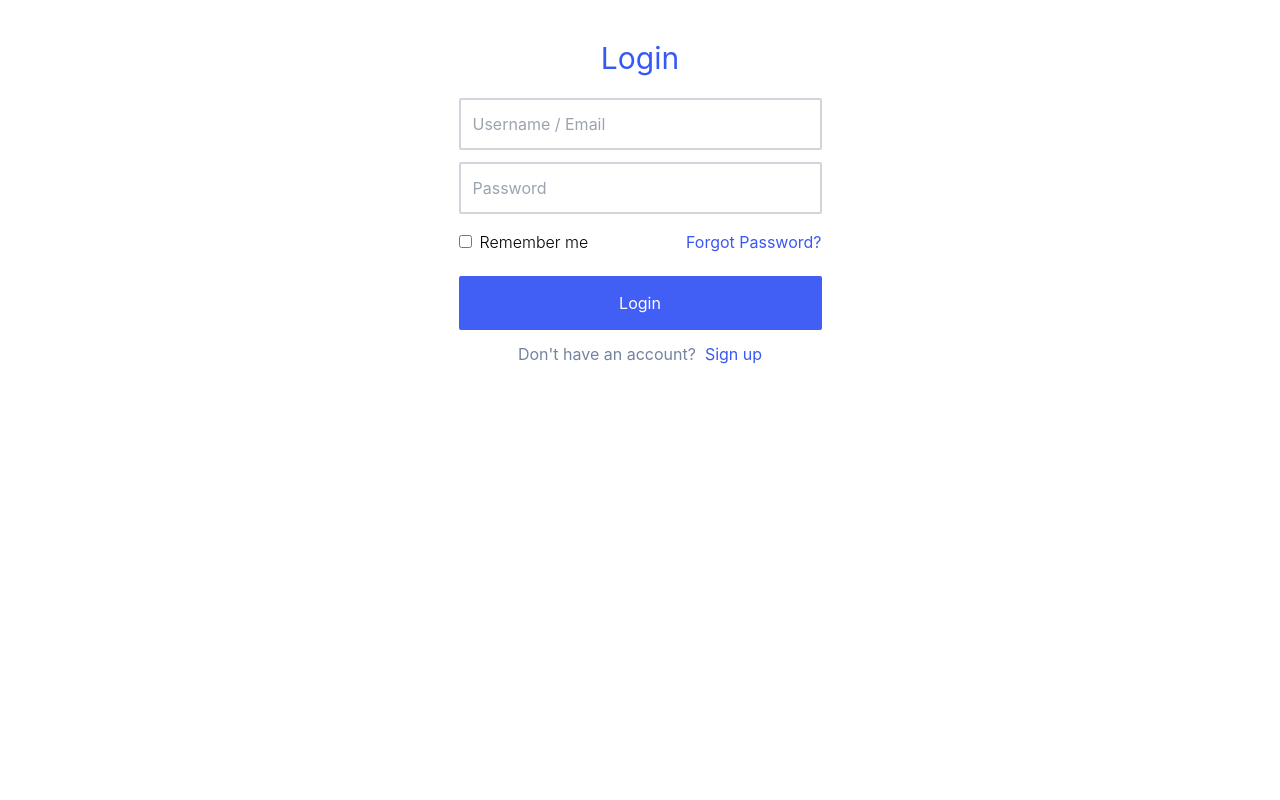
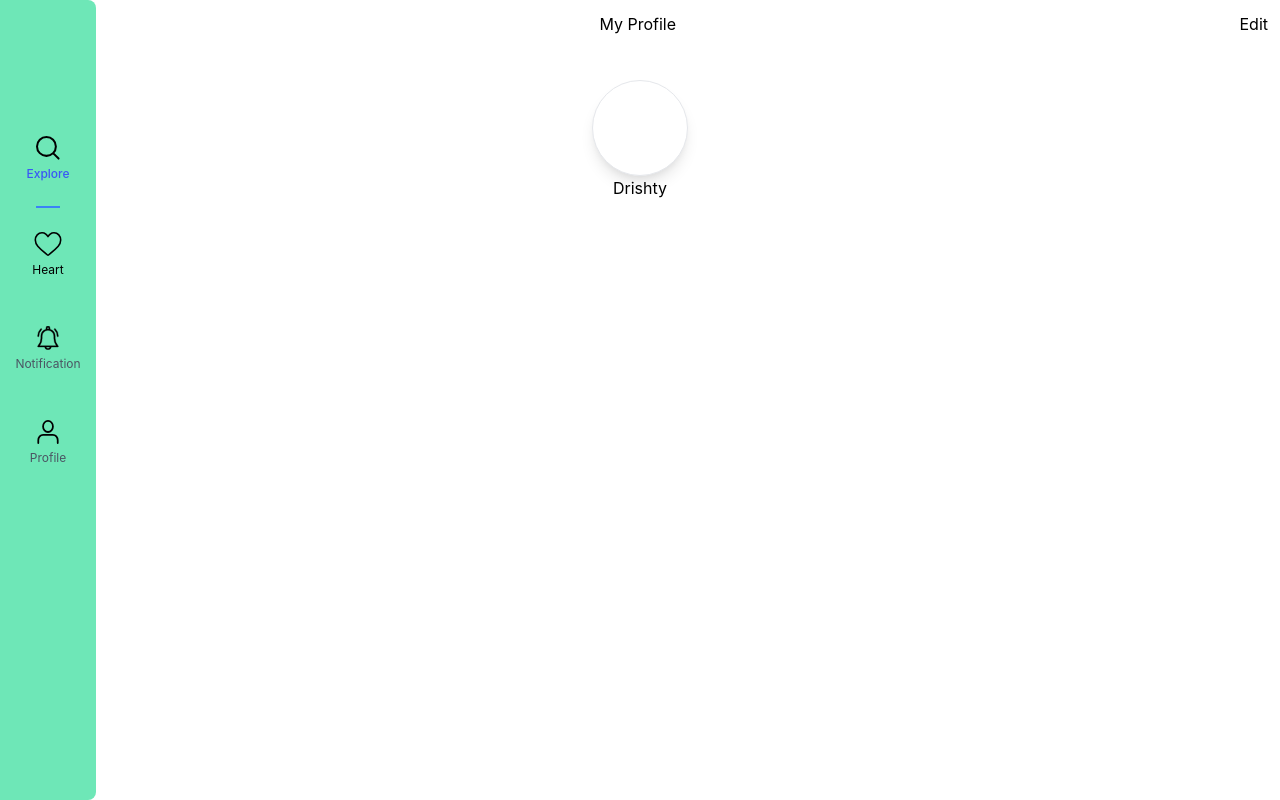
Before and after one commit to Sangini-Org/Sangini-Frontend, a React (Create React App) app: page / in a window 1280 px wide. Built offline with nearby package versions, Linux system fonts and the light colour scheme.

Commit message:
feat: Profile page (#12)
Co-authored-by: drishty pal <drishtypal1107@gmail.com>

```diff
--- a/src/App.tsx
+++ b/src/App.tsx
@@ -1,12 +1,14 @@
 import React, { useState } from 'react';
 import './App.css';
-import Login from './Component/Login/Login';
+// import Login from './Component/Login/Login';
+import Profile from './Component/Profile/Profile';
 
 function App() {
   // const [state, setstate] = useState()
   return (
     <div className="App">
-      <Login />
+      {/* <Login /> */}
+      <Profile />
     </div>
   );
 }
--- /dev/null
+++ b/src/Component/Profile/Profile.tsx
@@ -0,0 +1,54 @@
+import React from 'react';
+
+import { ExploreIcon, HeartIcon, NotificationIcon, ProfileIcon, BackIcon } from '../Utils/Svg/Svgs';
+
+export default function Profile() {
+  return (
+    <div className="flex flex-col h-100 h-screen">
+      <div className="p-3 flex justify-between">
+        <BackIcon />
+        <h1>My Profile</h1>
+        <h1>Edit</h1>
+      </div>
+      <main className="flex flex-1 justify-center">
+        <div className="mt-8 text-center">
+          <label
+            className="h-24 w-24 flex items-center rounded-full px-4 py-6 bg-white text-blue shadow-lg
+          tracking-wide uppercase border border-blue cursor-pointer hover:bg-blue hover:text-white">
+            <input type="file" className="hidden" />
+          </label>
+          <span>Drishty</span>
+        </div>
+      </main>
+      <div className="bg-green-300 md:absolute md:w-24 md:h-full md:m-auto md:rounded-r-lg">
+        <nav className="tabs flex justify-center text-xs md:flex-col md:items-center md:py-28">
+          <button
+            data-target="panel-1"
+            className="tab active w-1/4 flex flex-col items-center justify-center text-gray-600 py-4 md:py-6
+            hover:text-blue-500 focus:outline-none text-blue-500 border-b-2 font-medium border-blue-500">
+            <ExploreIcon />
+            <span className="mt-1.5">Explore</span>
+          </button>
+          <button
+            data-target="panel-2"
+            className="tab w-1/4 flex flex-col items-center justify-center ext-gray-600 py-4 md:py-6 hover:text-blue-500 focus:outline-none">
+            <HeartIcon />
+            <span className="mt-1.5">Heart</span>
+          </button>
+          <button
+            data-target="panel-3"
+            className="tab w-1/4 flex flex-col items-center justify-center text-gray-600 py-4 md:py-6 hover:text-blue-500 focus:outline-none">
+            <NotificationIcon />
+            <span className="mt-1.5">Notification</span>
+          </button>
+          <button
+            data-target="panel-3"
+            className="tab w-1/4 flex flex-col items-center justify-center text-gray-600 py-4 md:py-6 hover:text-blue-500 focus:outline-none">
+            <ProfileIcon />
+            <p className="mt-1.5">Profile</p>
+          </button>
+        </nav>
+      </div>
+    </div>
+  );
+}
--- /dev/null
+++ b/src/Component/Utils/Svg/Svgs.tsx
@@ -0,0 +1,124 @@
+/* eslint-disable prettier/prettier */
+import React from 'react';
+function ExploreIcon() {
+  return (
+    <svg xmlns="http://www.w3.org/2000/svg" className="w-8 h-6" viewBox="0 0 17.811 17.811">
+      <g id="search" transform="translate(-2.25 -2.25)">
+        <circle
+          id="Ellipse_6"
+          data-name="Ellipse 6"
+          cx="7"
+          cy="7"
+          r="7"
+          transform="translate(3 3)"
+          fill="none"
+          stroke="#000"
+          strokeLinecap="round"
+          strokeLinejoin="round"
+          strokeWidth="1.5"
+        />
+        <line
+          id="Line_12"
+          data-name="Line 12"
+          x1="3.5"
+          y1="3.5"
+          transform="translate(15.5 15.5)"
+          fill="none"
+          stroke="#000"
+          strokeLinecap="round"
+          strokeLinejoin="round"
+          strokeWidth="1.5"
+        />
+      </g>
+    </svg>
+  );
+}
+
+function BackIcon() {
+  return (
+    <svg xmlns="http://www.w3.org/2000/svg" className="h-6 w-6" fill="none" viewBox="0 0 24 24" stroke="#000">
+      <path strokeLinecap="round" strokeLinejoin="round" strokeWidth={2} d="M10 19l-7-7m0 0l7-7m-7 7h18" />
+    </svg>
+  );
+}
+
+function HeartIcon() {
+  return (
+    <svg xmlns="http://www.w3.org/2000/svg" className="w-8 h-6" viewBox="0 0 25.195 22.415">
+      <path
+        id="heart_1_"
+        data-name="heart (1)"
+        d="M12.6,22.415a1.477,1.477,0,0,1-.974-.366c-1.018-.89-2-1.726-2.865-2.464l0,0A53.279,53.279,0,0,1,2.5,13.71,9.378,9.378,0,0,1,0,7.572,7.875,7.875,0,0,1,2,2.194,6.775,6.775,0,0,1,7.038,0,6.337,6.337,0,0,1,11,1.367a8.1,8.1,0,0,1,1.6,1.671,8.1,8.1,0,0,1,1.6-1.671A6.337,6.337,0,0,1,18.156,0,6.775,6.775,0,0,1,23.2,2.194a7.874,7.874,0,0,1,2,5.378,9.376,9.376,0,0,1-2.5,6.138,53.274,53.274,0,0,1-6.255,5.871c-.867.739-1.85,1.577-2.87,2.469a1.478,1.478,0,0,1-.974.366ZM7.038,1.476A5.315,5.315,0,0,0,3.084,3.194,6.406,6.406,0,0,0,1.476,7.572a7.89,7.89,0,0,0,2.159,5.2,52.43,52.43,0,0,0,6.076,5.69l0,0c.869.741,1.854,1.58,2.879,2.477,1.031-.9,2.018-1.739,2.889-2.481a52.444,52.444,0,0,0,6.076-5.689,7.891,7.891,0,0,0,2.159-5.2,6.406,6.406,0,0,0-1.608-4.378,5.315,5.315,0,0,0-3.955-1.718A4.895,4.895,0,0,0,15.1,2.534,7.162,7.162,0,0,0,13.4,4.5a.932.932,0,0,1-1.6,0,7.155,7.155,0,0,0-1.7-1.971A4.895,4.895,0,0,0,7.038,1.476Zm0,0"
+        transform="translate(0 0)"
+      />
+    </svg>
+  );
+}
+
+function NotificationIcon() {
+  return (
+    <svg xmlns="http://www.w3.org/2000/svg" className="w-16 h-6" viewBox="0 0 21.282 24.146">
+      <g id="notification" transform="translate(0.162 0.15)">
+        <path
+          id="Path_10955"
+          data-name="Path 10955"
+          d="M48.7,12.243V10.014a7.232,7.232,0,0,0-5.123-6.908V2.1a2.1,2.1,0,1,0-4.192,0V3.105a7.232,7.232,0,0,0-5.123,6.908v2.229a10.97,10.97,0,0,1-3.066,7.627.7.7,0,0,0,.5,1.182h6.358a3.493,3.493,0,0,0,6.846,0h6.358a.7.7,0,0,0,.5-1.182A10.97,10.97,0,0,1,48.7,12.243ZM40.78,2.1a.7.7,0,1,1,1.4,0v.733c-.23-.022-.463-.034-.7-.034s-.469.012-.7.034Zm.7,20.353a2.1,2.1,0,0,1-1.976-1.4h3.951A2.1,2.1,0,0,1,41.478,22.449ZM33.2,19.654a12.352,12.352,0,0,0,2.453-7.412V10.014a5.822,5.822,0,1,1,11.644,0v2.229a12.352,12.352,0,0,0,2.453,7.412Z"
+          transform="translate(-30.999)"
+          stroke="#000"
+          strokeWidth="0.3"
+        />
+        <path
+          id="Path_10956"
+          data-name="Path 10956"
+          d="M392.357,59.121a.7.7,0,1,0,1.4,0,10.411,10.411,0,0,0-3.069-7.41.7.7,0,0,0-.988.988A9.023,9.023,0,0,1,392.357,59.121Z"
+          transform="translate(-372.796 -49.108)"
+          stroke="#000"
+          strokeWidth="0.3"
+        />
+        <path
+          id="Path_10957"
+          data-name="Path 10957"
+          d="M31.7,59.821a.7.7,0,0,0,.7-.7,9.023,9.023,0,0,1,2.66-6.422.7.7,0,0,0-.988-.988A10.411,10.411,0,0,0,31,59.122.7.7,0,0,0,31.7,59.821Z"
+          transform="translate(-31 -49.109)"
+          stroke="#000"
+          strokeWidth="0.3"
+        />
+      </g>
+    </svg>
+  );
+}
+
+function ProfileIcon() {
+  return (
+    <svg xmlns="http://www.w3.org/2000/svg" className="w-8 h-6" viewBox="0 0 17.993 20.349">
+      <g id="user_1_" data-name="user (1)" transform="translate(-3.25 -2.25)">
+        <path
+          id="Path_91"
+          data-name="Path 91"
+          d="M20.493,22.068V19.712c0-2.6-1.846-4.712-4.123-4.712H8.123C5.846,15,4,17.11,4,19.712v2.356"
+          transform="translate(0 -0.219)"
+          fill="none"
+          stroke="#000"
+          strokeLinecap="round"
+          strokeLinejoin="round"
+          strokeWidth="1.5"
+        />
+        <ellipse
+          id="Ellipse_51"
+          data-name="Ellipse 51"
+          cx="4.189"
+          cy="4.712"
+          rx="4.189"
+          ry="4.712"
+          transform="translate(8.058 3)"
+          fill="none"
+          stroke="#000"
+          strokeLinecap="round"
+          strokeLinejoin="round"
+          strokeWidth="1.5"
+        />
+      </g>
+    </svg>
+  );
+}
+export { ExploreIcon, HeartIcon, NotificationIcon, ProfileIcon, BackIcon };
```
Also changed, not shown: src/Component/Profile/Profile.module.css (added), 1 other file (tests, documents, lock files or other folders).
